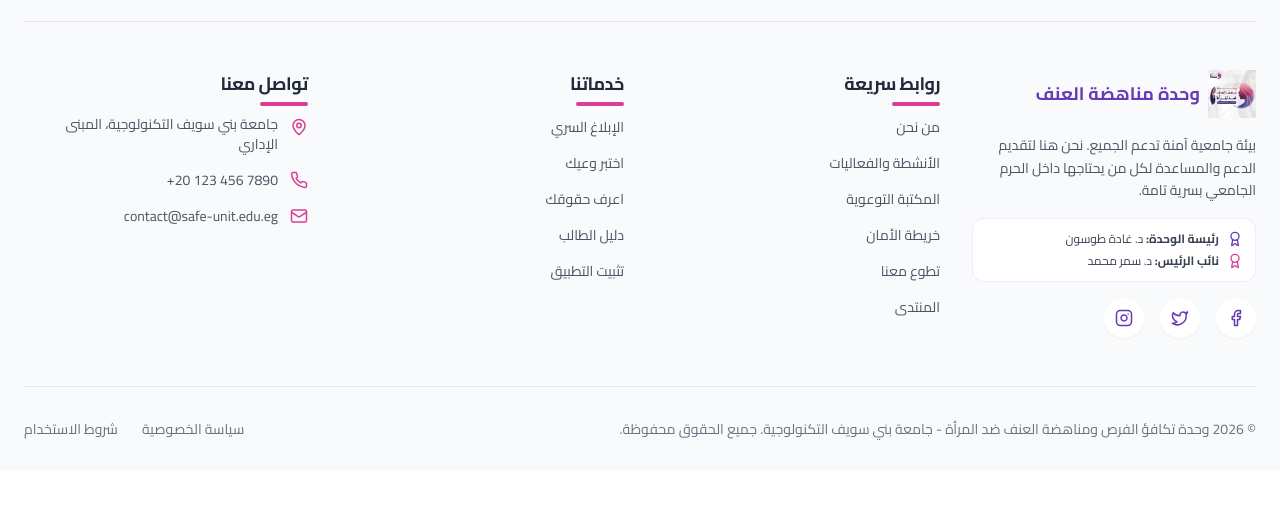
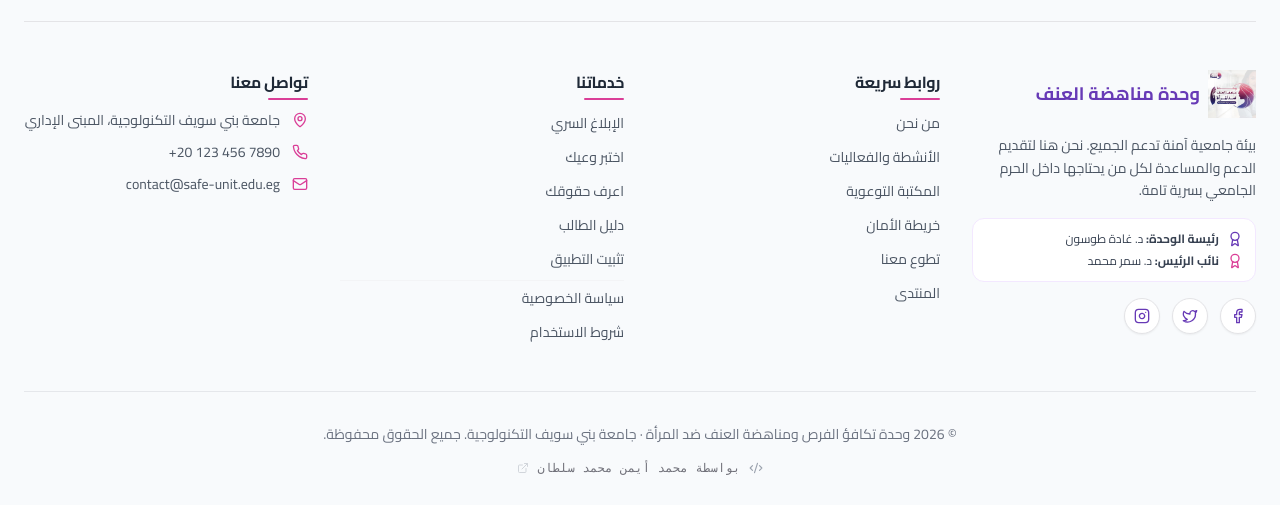
Before and after one commit to mohamedaymansoltan2285-collab/mohamed85987, a React (Vite) app: page / in a window 1280 px wide. Shown: the part 6942-7447 px from the top of the page. Before the commit the page ends 7413 px from the top, so only its background shows below. Built offline with nearby package versions, Linux system fonts and the light colour scheme; no server answers; the database is empty.

Commit message:
feat: enhance BottomNav and Footer for mobile visibility
Increase BottomNav z-index and add active indicator; rewrite Footer with mobile-specific links and glowing credit.

```diff
--- a/src/App.tsx
+++ b/src/App.tsx
@@ -65,7 +65,7 @@ const Layout = ({ children }: { children: React.ReactNode }) => {
   return (
     <div className="min-h-screen flex flex-col font-cairo bg-background text-foreground overflow-x-hidden" dir="rtl">
       <Navbar />
-      <main className="flex-grow pt-20 pb-20 md:pb-0">{children}</main>
+      <main className="flex-grow pt-20 pb-24 md:pb-0">{children}</main>
       <Footer />
       <BottomNav />
       {!pwaPromptDone && <PWAInstallPrompt onDismiss={handlePwaDismiss} />}
--- a/src/components/Footer.tsx
+++ b/src/components/Footer.tsx
@@ -1,12 +1,17 @@
+import { useState } from "react";
 import { Link } from "react-router-dom";
-import { Facebook, Twitter, Instagram, Mail, Phone, MapPin, Award } from "lucide-react";
+import { Facebook, Twitter, Instagram, Mail, Phone, MapPin, Award, Code2, ExternalLink } from "lucide-react";
+import { motion, AnimatePresence } from "framer-motion";
 import ncwLogo from "@/assets/ncw-logo.png";
 import btuLogo from "@/assets/btu-logo.png";
 
 const Footer = () => {
+  const [glowing, setGlowing] = useState(false);
+
   return (
     <footer className="bg-slate-50 border-t border-purple-100 pt-16 pb-8">
       <div className="container mx-auto px-4 md:px-6">
+
         {/* Partner logos bar */}
         <div className="flex flex-wrap items-center justify-center gap-8 mb-12 pb-8 border-b border-border">
           <img src={btuLogo} alt="جامعة بني سويف التكنولوجية" className="h-16 w-auto object-contain" />
@@ -14,63 +19,166 @@ const Footer = () => {
         </div>
 
         <div className="grid grid-cols-1 md:grid-cols-4 gap-8 mb-12">
+          {/* Brand column */}
           <div className="md:col-span-1">
             <div className="flex items-center gap-2 mb-4">
               <img src="/src/assets/logo.png" alt="شعار الوحدة" className="h-12 w-auto" />
               <span className="font-bold text-lg text-primary">وحدة مناهضة العنف</span>
             </div>
-            <p className="text-gray-600 text-sm leading-relaxed mb-4">بيئة جامعية آمنة تدعم الجميع. نحن هنا لتقديم الدعم والمساعدة لكل من يحتاجها داخل الحرم الجامعي بسرية تامة.</p>
+            <p className="text-gray-600 text-sm leading-relaxed mb-4">
+              بيئة جامعية آمنة تدعم الجميع. نحن هنا لتقديم الدعم والمساعدة لكل من يحتاجها داخل الحرم الجامعي بسرية تامة.
+            </p>
             <div className="bg-white rounded-xl p-3 border border-purple-100 mb-4 space-y-1.5">
-              <div className="flex items-center gap-2"><Award className="h-4 w-4 text-primary shrink-0" /><span className="text-xs text-gray-700"><strong>رئيسة الوحدة:</strong> د. غادة طوسون</span></div>
-              <div className="flex items-center gap-2"><Award className="h-4 w-4 text-secondary shrink-0" /><span className="text-xs text-gray-700"><strong>نائب الرئيس:</strong> د. سمر محمد</span></div>
+              <div className="flex items-center gap-2">
+                <Award className="h-4 w-4 text-primary shrink-0" />
+                <span className="text-xs text-gray-700"><strong>رئيسة الوحدة:</strong> د. غادة طوسون</span>
+              </div>
+              <div className="flex items-center gap-2">
+                <Award className="h-4 w-4 text-secondary shrink-0" />
+                <span className="text-xs text-gray-700"><strong>نائب الرئيس:</strong> د. سمر محمد</span>
+              </div>
             </div>
-            <div className="flex gap-4">
-              <a href="#" className="w-10 h-10 rounded-full bg-white shadow-sm flex items-center justify-center text-primary hover:bg-primary hover:text-white transition-colors"><Facebook size={18} /></a>
-              <a href="#" className="w-10 h-10 rounded-full bg-white shadow-sm flex items-center justify-center text-primary hover:bg-primary hover:text-white transition-colors"><Twitter size={18} /></a>
-              <a href="#" className="w-10 h-10 rounded-full bg-white shadow-sm flex items-center justify-center text-primary hover:bg-primary hover:text-white transition-colors"><Instagram size={18} /></a>
+            <div className="flex gap-3">
+              {[Facebook, Twitter, Instagram].map((Icon, i) => (
+                <a key={i} href="#" className="w-9 h-9 rounded-full bg-white shadow-sm border border-border flex items-center justify-center text-primary hover:bg-primary hover:text-white transition-colors">
+                  <Icon size={16} />
+                </a>
+              ))}
             </div>
           </div>
 
+          {/* Quick links */}
           <div>
-            <h3 className="font-bold text-lg mb-4 text-gray-800 relative inline-block after:content-[''] after:absolute after:-bottom-2 after:right-0 after:w-12 after:h-1 after:bg-secondary after:rounded-full">روابط سريعة</h3>
-            <ul className="space-y-3">
-              <li><Link to="/about" className="text-gray-600 hover:text-primary transition-colors text-sm">من نحن</Link></li>
-              <li><Link to="/activities" className="text-gray-600 hover:text-primary transition-colors text-sm">الأنشطة والفعاليات</Link></li>
-              <li><Link to="/library" className="text-gray-600 hover:text-primary transition-colors text-sm">المكتبة التوعوية</Link></li>
-              <li><Link to="/safe-map" className="text-gray-600 hover:text-primary transition-colors text-sm">خريطة الأمان</Link></li>
-              <li><Link to="/volunteer" className="text-gray-600 hover:text-primary transition-colors text-sm">تطوع معنا</Link></li>
-              <li><Link to="/forum" className="text-gray-600 hover:text-primary transition-colors text-sm">المنتدى</Link></li>
+            <h3 className="font-bold text-base mb-4 text-gray-800 relative inline-block after:content-[''] after:absolute after:-bottom-1.5 after:right-0 after:w-10 after:h-0.5 after:bg-secondary after:rounded-full">
+              روابط سريعة
+            </h3>
+            <ul className="space-y-2.5">
+              {[
+                { to: "/about", label: "من نحن" },
+                { to: "/activities", label: "الأنشطة والفعاليات" },
+                { to: "/library", label: "المكتبة التوعوية" },
+                { to: "/safe-map", label: "خريطة الأمان" },
+                { to: "/volunteer", label: "تطوع معنا" },
+                { to: "/forum", label: "المنتدى" },
+              ].map(({ to, label }) => (
+                <li key={to}>
+                  <Link to={to} className="text-gray-600 hover:text-primary transition-colors text-sm">
+                    {label}
+                  </Link>
+                </li>
+              ))}
             </ul>
           </div>
 
+          {/* Services */}
           <div>
-            <h3 className="font-bold text-lg mb-4 text-gray-800 relative inline-block after:content-[''] after:absolute after:-bottom-2 after:right-0 after:w-12 after:h-1 after:bg-secondary after:rounded-full">خدماتنا</h3>
-            <ul className="space-y-3">
-              <li><Link to="/report" className="text-gray-600 hover:text-primary transition-colors text-sm">الإبلاغ السري</Link></li>
-              <li><Link to="/quiz" className="text-gray-600 hover:text-primary transition-colors text-sm">اختبر وعيك</Link></li>
-              <li><Link to="/know-your-rights" className="text-gray-600 hover:text-primary transition-colors text-sm">اعرف حقوقك</Link></li>
-              <li><Link to="/student-guide" className="text-gray-600 hover:text-primary transition-colors text-sm">دليل الطالب</Link></li>
-              <li><Link to="/install" className="text-gray-600 hover:text-primary transition-colors text-sm">تثبيت التطبيق</Link></li>
+            <h3 className="font-bold text-base mb-4 text-gray-800 relative inline-block after:content-[''] after:absolute after:-bottom-1.5 after:right-0 after:w-10 after:h-0.5 after:bg-secondary after:rounded-full">
+              خدماتنا
+            </h3>
+            <ul className="space-y-2.5">
+              {[
+                { to: "/report", label: "الإبلاغ السري" },
+                { to: "/quiz", label: "اختبر وعيك" },
+                { to: "/know-your-rights", label: "اعرف حقوقك" },
+                { to: "/student-guide", label: "دليل الطالب" },
+                { to: "/install", label: "تثبيت التطبيق" },
+              ].map(({ to, label }) => (
+                <li key={to}>
+                  <Link to={to} className="text-gray-600 hover:text-primary transition-colors text-sm">
+                    {label}
+                  </Link>
+                </li>
+              ))}
+              {/* Legal links — visible on desktop here */}
+              <li className="hidden md:block pt-1 border-t border-gray-100">
+                <Link to="/privacy" className="text-gray-600 hover:text-primary transition-colors text-sm">
+                  سياسة الخصوصية
+                </Link>
+              </li>
+              <li className="hidden md:block">
+                <Link to="/terms" className="text-gray-600 hover:text-primary transition-colors text-sm">
+                  شروط الاستخدام
+                </Link>
+              </li>
             </ul>
           </div>
 
+          {/* Contact */}
           <div>
-            <h3 className="font-bold text-lg mb-4 text-gray-800 relative inline-block after:content-[''] after:absolute after:-bottom-2 after:right-0 after:w-12 after:h-1 after:bg-secondary after:rounded-full">تواصل معنا</h3>
-            <ul className="space-y-4">
-              <li className="flex items-start gap-3 text-sm text-gray-600"><MapPin className="text-secondary shrink-0 mt-1" size={18} /><span>جامعة بني سويف التكنولوجية، المبنى الإداري</span></li>
-              <li className="flex items-center gap-3 text-sm text-gray-600"><Phone className="text-secondary shrink-0" size={18} /><span dir="ltr">+20 123 456 7890</span></li>
-              <li className="flex items-center gap-3 text-sm text-gray-600"><Mail className="text-secondary shrink-0" size={18} /><span>contact@safe-unit.edu.eg</span></li>
+            <h3 className="font-bold text-base mb-4 text-gray-800 relative inline-block after:content-[''] after:absolute after:-bottom-1.5 after:right-0 after:w-10 after:h-0.5 after:bg-secondary after:rounded-full">
+              تواصل معنا
+            </h3>
+            <ul className="space-y-3">
+              <li className="flex items-start gap-3 text-sm text-gray-600">
+                <MapPin className="text-secondary shrink-0 mt-0.5" size={16} />
+                <span>جامعة بني سويف التكنولوجية، المبنى الإداري</span>
+              </li>
+              <li className="flex items-center gap-3 text-sm text-gray-600">
+                <Phone className="text-secondary shrink-0" size={16} />
+                <span dir="ltr">+20 123 456 7890</span>
+              </li>
+              <li className="flex items-center gap-3 text-sm text-gray-600">
+                <Mail className="text-secondary shrink-0" size={16} />
+                <span>contact@safe-unit.edu.eg</span>
+              </li>
             </ul>
           </div>
         </div>
 
-        <div className="border-t border-gray-200 pt-8 flex flex-col md:flex-row justify-between items-center gap-4">
-          <p className="text-sm text-gray-500 text-center md:text-right">© {new Date().getFullYear()} وحدة تكافؤ الفرص ومناهضة العنف ضد المرأة - جامعة بني سويف التكنولوجية. جميع الحقوق محفوظة.</p>
-          <div className="flex gap-6 text-sm text-gray-500">
-            <Link to="/privacy" className="hover:text-primary">سياسة الخصوصية</Link>
-            <Link to="/terms" className="hover:text-primary">شروط الاستخدام</Link>
-          </div>
+        {/* Mobile-only legal links */}
+        <div className="flex md:hidden justify-center gap-6 mb-6 pb-6 border-b border-gray-100">
+          <Link to="/privacy" className="text-sm text-gray-500 hover:text-primary transition-colors font-medium">
+            سياسة الخصوصية
+          </Link>
+          <Link to="/terms" className="text-sm text-gray-500 hover:text-primary transition-colors font-medium">
+            شروط الاستخدام
+          </Link>
         </div>
+
+        {/* Bottom bar */}
+        <div className="border-t border-gray-200 pt-8 flex flex-col items-center gap-4">
+          <p className="text-sm text-gray-500 text-center">
+            © {new Date().getFullYear()} وحدة تكافؤ الفرص ومناهضة العنف ضد المرأة · جامعة بني سويف التكنولوجية. جميع الحقوق محفوظة.
+          </p>
+
+          {/* Developer credit with glow toggle */}
+          <button
+            onClick={() => setGlowing(g => !g)}
+            className="group flex items-center gap-2 focus:outline-none select-none"
+            aria-label="توهيج توقيع المطور"
+          >
+            <Code2 size={14} className={`transition-colors ${glowing ? "text-secondary" : "text-gray-400 group-hover:text-primary"}`} />
+            <motion.span
+              animate={glowing ? {
+                textShadow: [
+                  "0 0 6px hsl(326,68%,55%,0.6)",
+                  "0 0 18px hsl(262,52%,47%,0.9)",
+                  "0 0 6px hsl(326,68%,55%,0.6)",
+                ],
+                color: ["hsl(326,68%,55%)", "hsl(262,52%,47%)", "hsl(326,68%,55%)"],
+              } : { textShadow: "none", color: "hsl(240,3.8%,46.1%)" }}
+              transition={{ duration: 2, repeat: glowing ? Infinity : 0, ease: "easeInOut" }}
+              className="text-xs font-medium font-mono tracking-wide"
+            >
+              بواسطة محمد أيمن محمد سلطان
+            </motion.span>
+            <AnimatePresence>
+              {glowing && (
+                <motion.span
+                  key="sparkle"
+                  initial={{ opacity: 0, scale: 0.6 }}
+                  animate={{ opacity: 1, scale: 1 }}
+                  exit={{ opacity: 0, scale: 0.6 }}
+                  className="text-xs"
+                >
+                  ✦
+                </motion.span>
+              )}
+            </AnimatePresence>
+            <ExternalLink size={12} className={`transition-colors ${glowing ? "text-primary" : "text-gray-300 group-hover:text-gray-400"}`} />
+          </button>
+        </div>
+
       </div>
     </footer>
   );
```
Also changed, not shown: src/components/BottomNav.tsx (+44 -16 lines).
